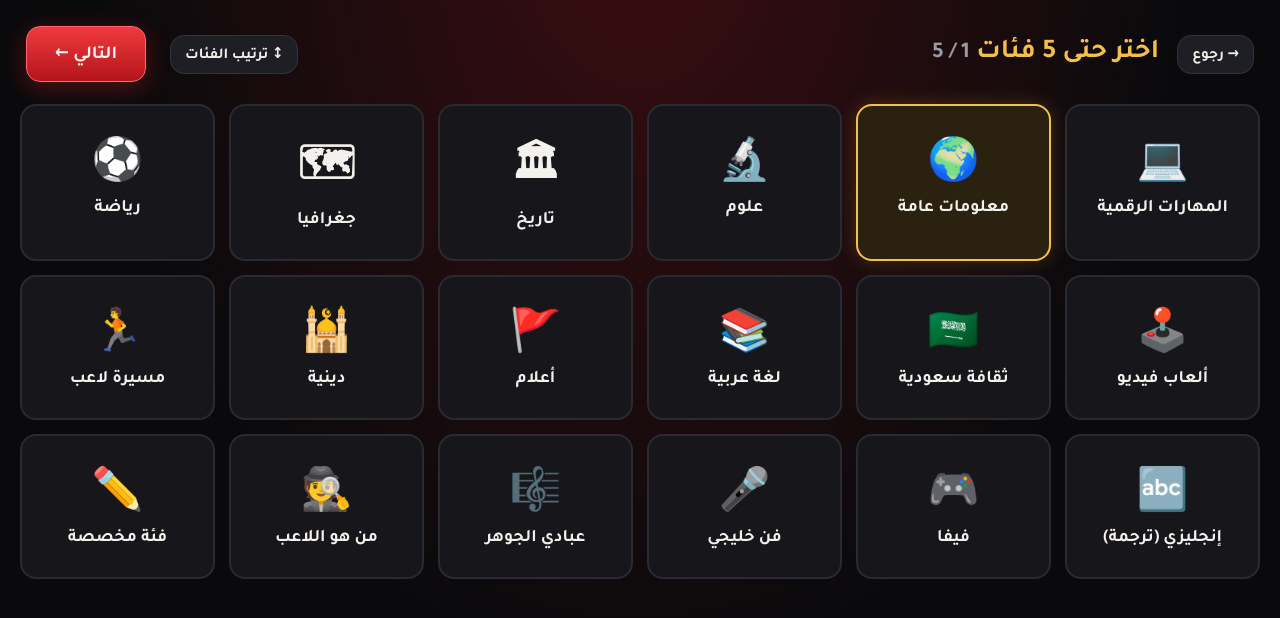
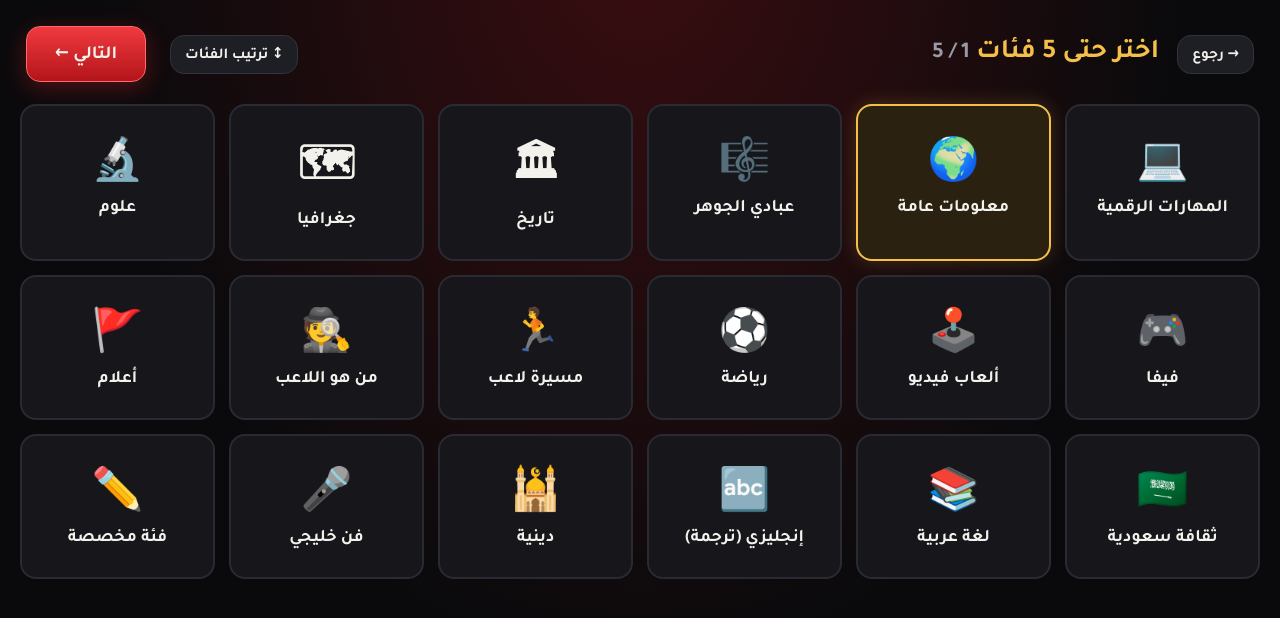
Before and after one commit to tm-1957/BOMB, a plain HTML site: page index.html in a window 1280 px wide. Both pictures are taken after a click on the button "▶ Start Game". Drawn offline with Linux system fonts and the light colour scheme; a web font is replaced by a local one.

Commit message:
Update index.html

```diff
--- a/index.html
+++ b/index.html
@@ -205,7 +205,7 @@ const ld=(k,d)=>{try{const v=localStorage.getItem(k);return v?JSON.parse(v):d}ca
 const sv=(k,v)=>{try{localStorage.setItem(k,JSON.stringify(v))}catch(e){}};
 const DEF={lvl:'0',time:20,rnd:false,min:8,max:30,pts:10,bonus:5,vol:70,fx:true,mode:'choice',end:'points',target:50,rounds:0,lives:1,wl:true};
 let st=Object.assign({},DEF,ld('bm_set',{})),players=ld('bm_pl',['لاعب 1','لاعب 2']),cats=ld('bm_cats',['gen']),customQ=ld('bm_cq',''),G=null,tm=null,nt=null,AC=null,hist=['home'];
-let order=ld('bm_ord',[]),edit=false,adj=false;
+let order=ld('bm_ord2',['dig','gen','abd','his','geo','sci','fifa','vg','spo','car','who','flg','sa','ar','en','rel','mus','custom']),edit=false,adj=false;
 const esc=s=>String(s).replace(/[&<>"]/g,c=>({'&':'&amp;','<':'&lt;','>':'&gt;','"':'&quot;'}[c]));
 const rnd=(a,b)=>a+Math.random()*(b-a),pick=a=>a[Math.floor(Math.random()*a.length)];
 const shuf=a=>a.map(x=>[Math.random(),x]).sort((a,b)=>a[0]-b[0]).map(x=>x[1]);
@@ -229,7 +229,7 @@ $('#bReset').onclick=()=>{st=Object.assign({},DEF);sv('bm_set',st);syncLives();b
 /* categories */
 function catOrder(){const all=Object.keys(C).sort((a,b)=>(b==='dig')-(a==='dig')).concat(['custom']),o=order.filter(k=>all.includes(k));all.forEach(k=>{if(!o.includes(k))o.push(k)});return o}
 $('#bOrd').onclick=()=>{edit=!edit;$('#catMsg').textContent=edit?'استخدم ▶ ◀ لتحريك الفئة ثم اضغط تم':'';buildCats()};
-function buildCats(){cats=cats.filter(c=>c==='custom'||C[c]);if(!cats.length)cats=['gen'];const nm=Object.assign({custom:['custom','فئة مخصصة','✏️']},...Object.entries(C).map(([k,v])=>({[k]:[k,v.n,v.e]}))),all=catOrder().map(k=>nm[k]);$('#catGrid').innerHTML=all.map(a=>`<div class="cat ${cats.includes(a[0])?'sel':''} ${edit?'edit':''}" data-c="${a[0]}"><span>${a[2]}</span>${a[1]}${edit?`<div class="mv"><button class="btn sm" data-m="${a[0]}" data-d="-1" aria-label="تقديم">▶</button><button class="btn sm" data-m="${a[0]}" data-d="1" aria-label="تأخير">◀</button></div>`:''}</div>`).join('');$$('.cat').forEach(el=>el.onclick=()=>{if(edit)return;const c=el.dataset.c,i=cats.indexOf(c);if(i>=0){if(cats.length>1)cats.splice(i,1)}else if(cats.length<5)cats.push(c);else{$('#catMsg').textContent='الحد الأقصى 5 فئات، ألغِ فئة أولًا';return}$('#catMsg').textContent='';sv('bm_cats',cats);buildCats()});$$('[data-m]').forEach(b=>b.onclick=e=>{e.stopPropagation();const k=b.dataset.m,d=+b.dataset.d,o=catOrder(),i=o.indexOf(k),j=i+d;if(j<0||j>=o.length)return;[o[i],o[j]]=[o[j],o[i]];order=o;sv('bm_ord',order);buildCats()});$('#bOrd').textContent=edit?'✔ تم':'↕ ترتيب الفئات';$('#custom').style.display=cats.includes('custom')?'block':'none';$('#catCnt').textContent=cats.length+' / 5';$('#customTa').value=customQ}
+function buildCats(){cats=cats.filter(c=>c==='custom'||C[c]);if(!cats.length)cats=['gen'];const nm=Object.assign({custom:['custom','فئة مخصصة','✏️']},...Object.entries(C).map(([k,v])=>({[k]:[k,v.n,v.e]}))),all=catOrder().map(k=>nm[k]);$('#catGrid').innerHTML=all.map(a=>`<div class="cat ${cats.includes(a[0])?'sel':''} ${edit?'edit':''}" data-c="${a[0]}"><span>${a[2]}</span>${a[1]}${edit?`<div class="mv"><button class="btn sm" data-m="${a[0]}" data-d="-1" aria-label="تقديم">▶</button><button class="btn sm" data-m="${a[0]}" data-d="1" aria-label="تأخير">◀</button></div>`:''}</div>`).join('');$$('.cat').forEach(el=>el.onclick=()=>{if(edit)return;const c=el.dataset.c,i=cats.indexOf(c);if(i>=0){if(cats.length>1)cats.splice(i,1)}else if(cats.length<5)cats.push(c);else{$('#catMsg').textContent='الحد الأقصى 5 فئات، ألغِ فئة أولًا';return}$('#catMsg').textContent='';sv('bm_cats',cats);buildCats()});$$('[data-m]').forEach(b=>b.onclick=e=>{e.stopPropagation();const k=b.dataset.m,d=+b.dataset.d,o=catOrder(),i=o.indexOf(k),j=i+d;if(j<0||j>=o.length)return;[o[i],o[j]]=[o[j],o[i]];order=o;sv('bm_ord2',order);buildCats()});$('#bOrd').textContent=edit?'✔ تم':'↕ ترتيب الفئات';$('#custom').style.display=cats.includes('custom')?'block':'none';$('#catCnt').textContent=cats.length+' / 5';$('#customTa').value=customQ}
 $('#customTa').oninput=e=>{customQ=e.target.value;sv('bm_cq',customQ)};
 function parseCustom(){return customQ.split('\n').map(l=>l.split('|').map(x=>x.trim()).filter(Boolean)).filter(a=>a.length>=2)}
 function pool(k){return k==='custom'?parseCustom():C[k].q}
```
